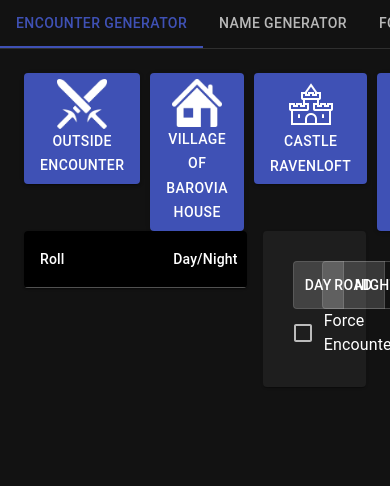
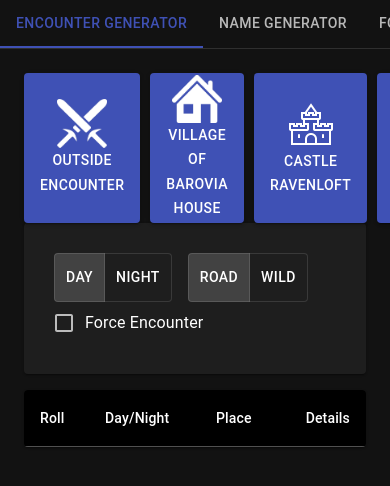
Before and after one commit to luisfontes19/CoS-generator, a React (Create React App) app: page / in a window 390 px wide. Shown: the top 486 px of the page. Built offline with nearby package versions, Linux system fonts and the light colour scheme.

Commit message:
Improve mobile navigation

```diff
--- a/src/App.tsx
+++ b/src/App.tsx
@@ -32,7 +32,7 @@
       <CssBaseline />
       <div className="App">
         <Box sx={{ borderBottom: 1, borderColor: 'divider' }}>
-          <Tabs value={value} onChange={handleChange} aria-label="basic tabs example">
+          <Tabs value={value} onChange={handleChange} variant="scrollable" scrollButtons="auto" allowScrollButtonsMobile indicatorColor="primary">
             <Tab label="Encounter Generator" />
             <Tab label="Name Generator" />
             <Tab label="Fortunes Of Ravenloft" />
--- a/src/components/FeatureButton.tsx
+++ b/src/components/FeatureButton.tsx
@@ -10,13 +10,16 @@
 
   const { text, icon, onClick } = props;
 
-  const CustomButton = styled(Button)({
+  const CustomButton = styled(Button)(({ theme }) => ({
     display: "flex",
     flexDirection: "column",
     "& img": {
       width: "50px"
+    },
+    [theme.breakpoints.down('md')]: {
+      height: "150px"
     }
-  });
+  }));
 
   return (
     <CustomButton onClick={onClick} variant="contained" >
--- a/src/encounters/CreateEncounter.tsx
+++ b/src/encounters/CreateEncounter.tsx
@@ -76,7 +76,7 @@
 
   return <div>
     <Grid container spacing={2}>
-      <Grid item xs={8}>
+      <Grid item md={8} sm={12} xs={12} order={{ md: 1, sm: 2, xs: 2 }}>
         <div style={{ display: "flex" }}>
           <SearchMonsterBox />
           <Button onClick={onMonsterAddClick} variant="contained">Add</Button>
@@ -109,7 +109,7 @@
           </Table>
         </TableContainer>
       </Grid>
-      <Grid item xs={4}>
+      <Grid item md={8} sm={12} xs={12} order={{ md: 2, sm: 1, xs: 1 }}>
         <div>Comma seperated char levels</div>
         <TextField value={partyLevels} fullWidth onChange={onPartyLevelsChange} />
 
--- a/src/encounters/Encounters.tsx
+++ b/src/encounters/Encounters.tsx
@@ -97,9 +97,9 @@
       </div>
 
       <Grid container spacing={2}>
-        <Grid item xs={8}>
+        <Grid item md={8} sm={12} xs={12} order={{ md: 1, sm: 2, xs: 2 }}>
           <TableContainer component={Paper}>
-            <Table sx={{ minWidth: 700 }} aria-label="customized table">
+            <Table aria-label="customized table">
               <TableHead>
                 <TableRow>
                   <StyledTableCell>Roll</StyledTableCell>
@@ -136,17 +136,17 @@
           </TableContainer>
         </Grid>
 
-        <Grid item xs={4}>
+        <Grid item md={4} sm={12} xs={12} order={{ md: 2, sm: 1, xs: 1 }}>
           <Paper style={styles.paper}>
             <Grid container spacing={2}>
-              <Grid item xs={6}>
+              <Grid item md={6}>
 
                 <ToggleButtonGroup value={dayTimeToggle ? "day" : "night"} exclusive onChange={onDayTimeToggle}>
                   <ToggleButton value="day">Day</ToggleButton>
                   <ToggleButton value="night" >Night</ToggleButton>
                 </ToggleButtonGroup>
               </Grid>
-              <Grid item xs={6}> <ToggleButtonGroup value={roadEncounter ? "road" : "wild"} exclusive onChange={onRoadToggle}>
+              <Grid item md={6}> <ToggleButtonGroup value={roadEncounter ? "road" : "wild"} exclusive onChange={onRoadToggle}>
                 <ToggleButton value="road">Road</ToggleButton>
                 <ToggleButton value="wild" >Wild</ToggleButton>
               </ToggleButtonGroup>
--- a/src/names/Names.tsx
+++ b/src/names/Names.tsx
@@ -38,9 +38,9 @@
   return (
     <div >
       <Grid container spacing={2}>
-        <Grid item xs={8}>
+        <Grid item md={8} sm={12} xs={12} order={{ md: 1, sm: 2, xs: 2 }}>
           <TableContainer component={Paper}>
-            <Table sx={{ minWidth: 700 }} aria-label="customized table">
+            <Table style={{ width: '100%' }}>
               <TableHead>
                 <TableRow>
                   <StyledTableCell>Name</StyledTableCell>
@@ -58,7 +58,7 @@
             </Table>
           </TableContainer>
         </Grid>
-        <Grid item xs={4}>
+        <Grid item md={4} sm={12} xs={12} order={{ md: 2, sm: 1, xs: 1 }}>
           <Paper style={styles.papper}>
             <FormControl fullWidth style={{ marginBottom: "20px" }}>
               <InputLabel id="name-type-label">Name Type</InputLabel>
```
